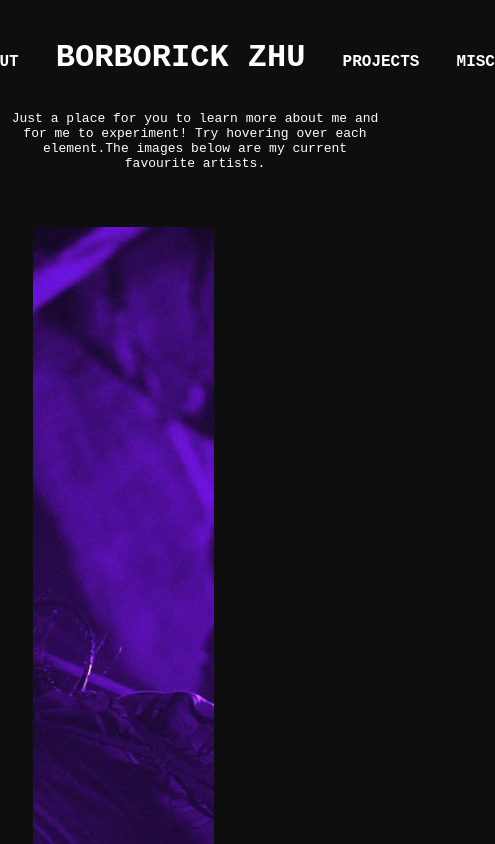
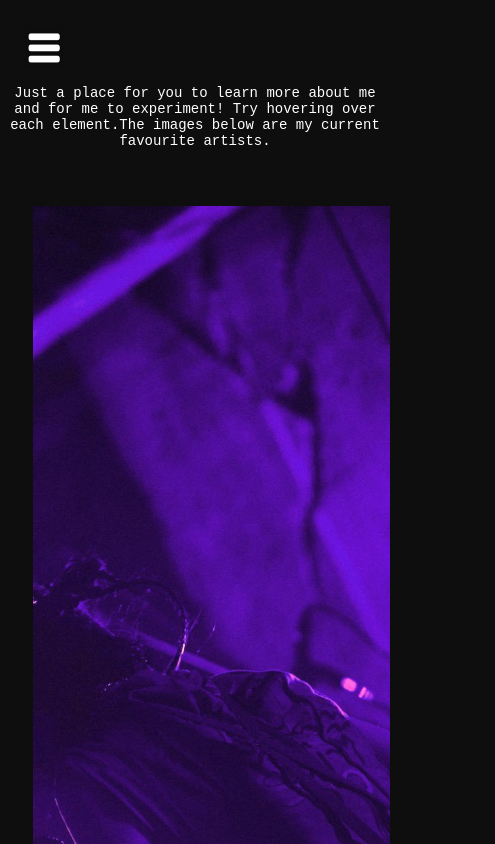
Before and after one commit to Borborick-Zhu/Borborick-Zhu-Website, a React (Create React App) app: page /misc in a window 390 px wide. Shown: the top 844 px of the page, 495 px wide, since content can reach past the window. Built offline with nearby package versions, Linux system fonts and the light colour scheme; a web font is replaced by a local one.

Commit message:
changes to make website mobile

```diff
--- a/src/AboutPage.js
+++ b/src/AboutPage.js
@@ -10,9 +10,9 @@ export default function AboutPage() {
 
 
     return (
-
+    <div>
+        <MenuNav/>
         <div className="home">
-        <MenuNav/>
             <img className="abstract-image" src={abstractImage} alt=""/>
             <img className="tree-hug" src={treeHug} alt=""/>
             <p className="credits"> background: @ericaanderson</p>
@@ -47,5 +47,7 @@ export default function AboutPage() {
             </div>
             <div className="blank"></div>
         </div>
+    </div>
+
     )
 }
--- a/src/HomePage.js
+++ b/src/HomePage.js
@@ -1,19 +1,16 @@
 import React from 'react'
 import ProfileImage from './assets/giphy.gif'
 import { Link } from 'react-router-dom';
+import MenuBar from './MenuNav.js'
 
 
 export default function HomePage() {
 
   return (
+    <div>
+      <MenuBar />
       <div className="home">
-      <div className="options">
-        <Link to='/' className="link"> HOME </Link>
-        <Link to='/about' className="link"> ABOUT </Link>
-        <h1>BORBORICK ZHU</h1>
-        <Link to='/projects' className="link"> PROJECTS </Link>
-        <Link to='/misc' className="link"> MISC </Link>
-      </div>
+
         <div className='profile-image'>
           <img className='ztmy-image' src={ProfileImage} alt="" />
         </div>
@@ -47,6 +44,8 @@ export default function HomePage() {
 
 
       </div>
+    </div>
+
 
 
   )
--- a/src/MenuNav.js
+++ b/src/MenuNav.js
@@ -1,5 +1,6 @@
 import React, {useEffect, useState } from 'react'
 import { Link } from 'react-router-dom';
+import MainMenu from './assets/main-menu.png'
 
 function DesktopMenu() {
     return (
@@ -16,7 +17,7 @@ function DesktopMenu() {
 function MenuBar() {
     return (
         <nav>
-          <ul>
+          <ul className="menu-bar-list">
             <li><Link to='/' className="link"> HOME </Link></li>
             <li><Link to='/about' className="link"> ABOUT </Link></li>
             <li><Link to='/projects' className="link"> PROJECTS </Link></li>
@@ -46,15 +47,21 @@ export default function MenuNav() {
     function MobileMenu() {
         return (
             <div>
-                <button className='menu-icon' onClick={() => setMenuOpen(!menuOpen)}>Menu</button>
-                {menuOpen && <MenuBar/>}
+                <button className="menu-icon" onClick={() => setMenuOpen(!menuOpen)}>
+                    {menuOpen && <MenuBar/>}
+                    {!menuOpen && <div className="secondary-home">
+                        <img className="menu-icon" src={MainMenu} alt=""/>
+                        </div>}
+                </button>
             </div>
           );
     }
 
     return (
-        <div>
-            {isMobile ? <MobileMenu/> : <DesktopMenu/>}
+        <div className="secondary-home">
+            <div>
+                {isMobile ? <MobileMenu/> : <DesktopMenu/>}
+            </div>
         </div>
     )
 }
--- a/src/MiscPage.js
+++ b/src/MiscPage.js
@@ -2,6 +2,7 @@ import React, { useState } from 'react'
 import { Link } from 'react-router-dom';
 import ztmy from './assets/ztmy.jpg';
 import dave from './assets/dave.jpg';
+import MenuNav from './MenuNav.js'
 
 
 export default function MiscPage() {
@@ -26,15 +27,9 @@ export default function MiscPage() {
 
   return (
     <div>
+      <MenuNav/>
+      <div>
         <div className="home">
-        <div className="options">
-          <Link to='/' className="link"> HOME </Link>
-          <Link to='/about' className="link"> ABOUT </Link>
-          <h1>BORBORICK ZHU</h1>
-          <Link to='/projects' className="link"> PROJECTS </Link>
-          <Link to='/misc' className="link"> MISC </Link>
-        </div>
-
           <div>
             <p className="misc-blurb">Just a place for you to learn more about me and for me to experiment! Try hovering over
               each element.The images below are my current favourite artists.
@@ -106,12 +101,6 @@ export default function MiscPage() {
 
 
           </div>
-        <div className='misc-grid-element2'>
-          hi
-        </div>
-        <div className='misc-grid-element2'>
-          hi
-        </div>
           <div className='misc-grid-element' onMouseOver={handleMouseOver4} onMouseOut={handleMouseOut4}>
 
             {!isHovering4 && (
@@ -167,6 +156,8 @@ export default function MiscPage() {
           </div>
 
         </div>
+      </div>`
     </div>
+
   )
 }
--- a/src/ProjectPage.js
+++ b/src/ProjectPage.js
@@ -3,6 +3,7 @@ import { Link } from 'react-router-dom';
 import tyson1 from './assets/tyson1.gif';
 import tyson2 from './assets/tyson2.gif';
 import tyson3 from './assets/tyson3.gif';
+import MenuBar from './MenuNav.js'
 
 
 export default function ProjectPage() {
@@ -35,16 +36,9 @@ export default function ProjectPage() {
   };
 
   return (
-
+    <div>
+      <MenuBar/>
       <div className="home">
-      <div className="options">
-        <Link to='/' className="link"> HOME </Link>
-        <Link to='/about' className="link"> ABOUT </Link>
-        <h1>BORBORICK ZHU</h1>
-        <Link to='/projects' className="link"> PROJECTS </Link>
-        <Link to='/misc' className="link"> MISC </Link>
-      </div>
-
         <h1 className="project-title"> PROJECTS </h1>
         <div className="project-grid">
           <div className="project-element"
@@ -156,5 +150,8 @@ export default function ProjectPage() {
       </div>
 
     </div>
+    </div>
+
+
   )
 }
--- a/src/index.css
+++ b/src/index.css
@@ -1,12 +1,18 @@
 p {
-    font-size: 13px;
+    font-size: 14px;
     font-family: input-mono,monospace;
     text-align: center;
 }
 
 ul, li {
-    font-size: 13px;
+    font-size: 14px;
     font-family: input-mono,monospace;
+    padding-bottom: 10px;
+}
+
+
+li::before {
+    color: rgb(14,14,14);
 }
 
 h1, h2 {
@@ -28,19 +34,27 @@ body {
     background-color: rgb(14, 14, 14);
 }
 
-@media only screen and (max-width: 600px) {
-    /* Styles go here */
-}
-
 
 .header {
     display: none;
 }
 
+
 .menu-icon {
-    color:white;
+    display: inline-block;
+    background-color: rgb(14,14,14);
+    width: 40px;
+    height: auto;
+    margin-top: 10px;
+    margin-left: 5px;
+    border-color:rgb(14, 14, 14);
+    border: none;
+    transition: background 250ms ease-in-out, transform 150ms ease;
 }
 
+.menu-bar-list {
+    padding-top: 10px;
+}
 /*HomePage*/
 
 .home {
@@ -48,6 +62,8 @@ body {
     flex-direction: column;
     align-items: center;
 }
+
+
 
 .profile-image {
     margin: auto;
@@ -64,6 +80,7 @@ body {
     align-items:baseline;
     max-width: 1100px;
     min-width: 600px;
+    margin: auto;
 }
 
 .link {
@@ -102,6 +119,8 @@ body {
     max-width: 600px;
     padding-top: 220px;
     padding-bottom: 300px;
+    padding-left: 10px;
+    padding-right: 10px;
 }
 
 .ztmy-image {
@@ -126,12 +145,23 @@ body {
     margin-top: 345px;
 }
 
+@media only screen and (max-width: 600px) {
+    .tree-hug {
+        width: 140px;
+        height: auto;
+        position: absolute;
+        margin-top: 254px;
+    }
+}
+
 .about-me-title {
     margin-top: 300px;
 }
 
 .about-blurb {
     max-width: 600px;
+    padding-left: 10px;
+    padding-right: 10px;
     color: white;
     font-family: input-mono, monospace;
 }
@@ -150,7 +180,13 @@ body {
 .project-grid {
     display: flex;
     margin: auto;
+}
 
+@media only screen and (max-width: 600px) {
+    .project-grid {
+        display: flex;
+        flex-direction: column;
+    }
 }
 
 .project-image {
@@ -164,7 +200,7 @@ body {
     display: flex;
     flex-direction: column;
     justify-content: center;
-    width: 600px;
+    width: 500px;
     height: 800px;
     background-color:rgb(14,14,14);
     font-family: input-mono, monospace;
@@ -196,7 +232,15 @@ body {
 .misc-grid {
     display: grid;
     grid-template-columns: 1fr 1fr;
-    grid-template-rows: 1400px 1400px;
+    grid-template-rows: 1400px;
+}
+
+@media only screen and (max-width: 800px) {
+    .misc-grid {
+        display: grid;
+        grid-template-columns: 1fr;
+        grid-template-rows: 1400px 1400px
+    }
 }
 
 
```
Also changed, not shown: src/assets/main-menu.png (added). Lines whose indentation alone changed are shown as unchanged.
